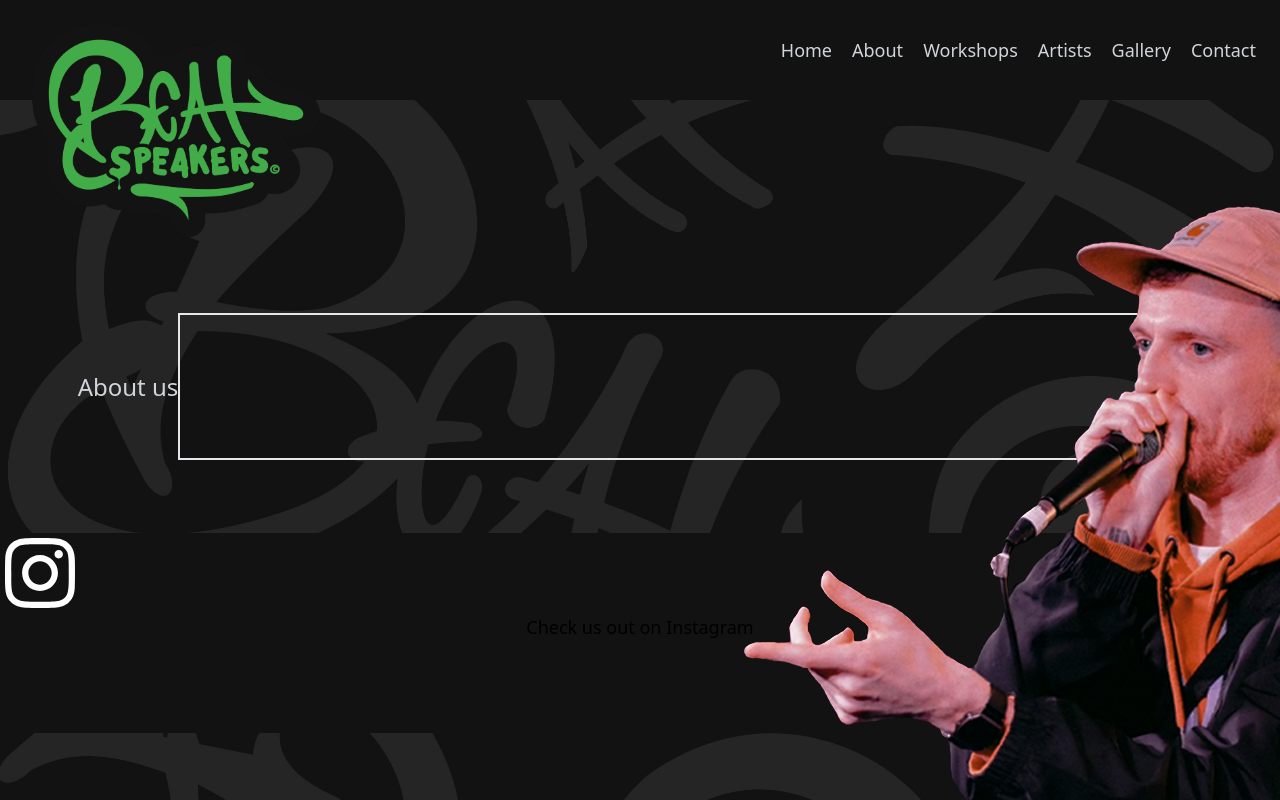
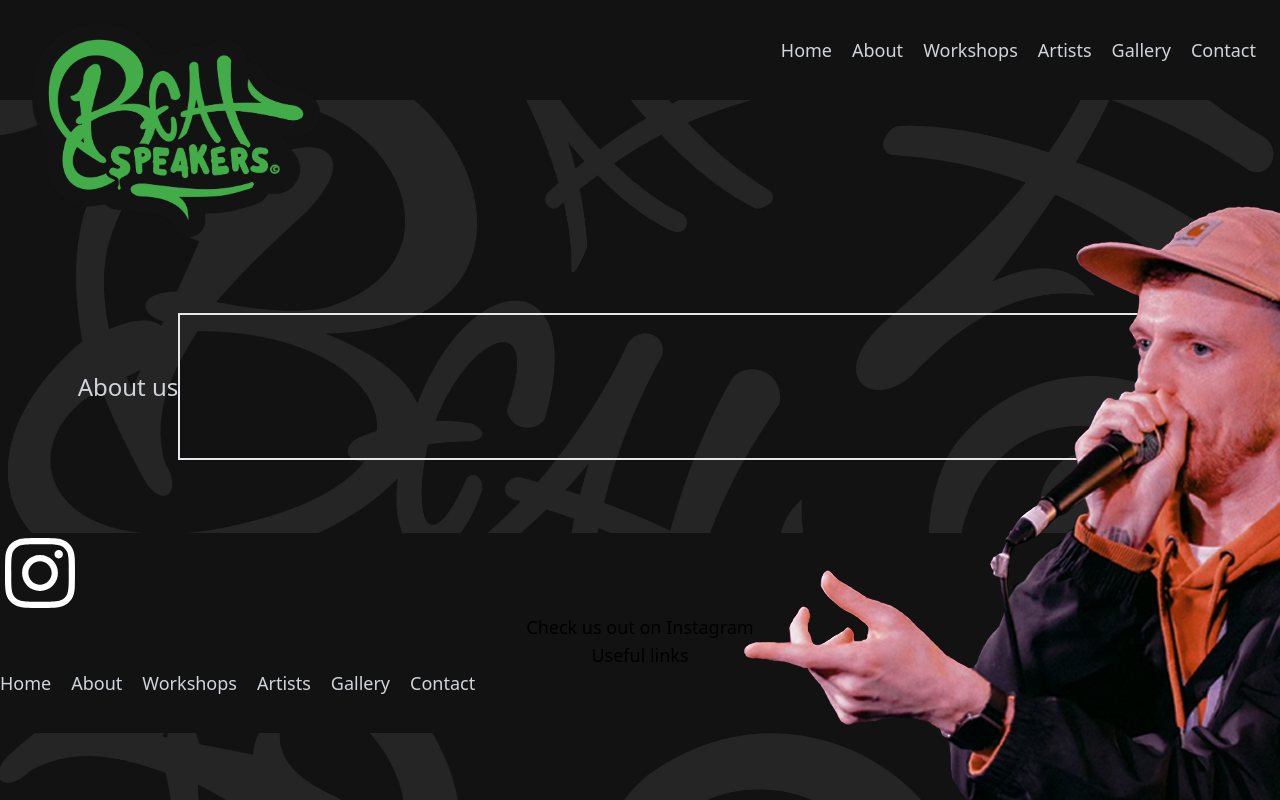
Before and after one commit to ChrisMaylor92/beatspeakers-website, a React (Vite) app in the folder beatspeakers-1/: page /about in a window 1280 px wide. Built offline with nearby package versions, Linux system fonts and the light colour scheme.

Commit message:
adds in footbar nav links

```diff
--- a/beatspeakers-1/src/components/Footer.jsx
+++ b/beatspeakers-1/src/components/Footer.jsx
@@ -1,4 +1,5 @@
 import { FaInstagram } from "react-icons/fa";
+import { Link } from 'react-router-dom';
 
 export const Footer = () => {
 
@@ -7,7 +8,39 @@ export const Footer = () => {
 
                 <FaInstagram color="white" size="80px"/>
                    <p>Check us out on Instagram</p>
-
+                   <p>Useful links</p>
+                   <ul className="hidden md:flex items-center gap-5">
+                    <li>
+                        <Link to="/" className="text-gray-300 hover:text-[#43ad2e] z-50 pointer-events-auto">
+                            Home
+                        </Link>
+                    </li>
+                    <li>
+                        <Link to="/about" className="text-gray-300 hover:text-[#43ad2e]">
+                            About
+                        </Link>
+                    </li>
+                    <li>
+                        <Link to="/workshops" className="text-gray-300 hover:text-[#43ad2e]">
+                            Workshops
+                        </Link>
+                    </li>
+                    <li>
+                        <Link to="/artists" className="text-gray-300 hover:text-[#43ad2e]">
+                            Artists
+                        </Link>
+                    </li>
+                    <li>
+                        <Link to="/gallery" className="text-gray-300 hover:text-[#43ad2e]">
+                            Gallery
+                        </Link>
+                    </li>
+                    <li>
+                        <Link to="/contact" className="text-gray-300 hover:text-[#43ad2e]">
+                            Contact
+                        </Link>
+                    </li>
+                </ul>
 
 
 
```
